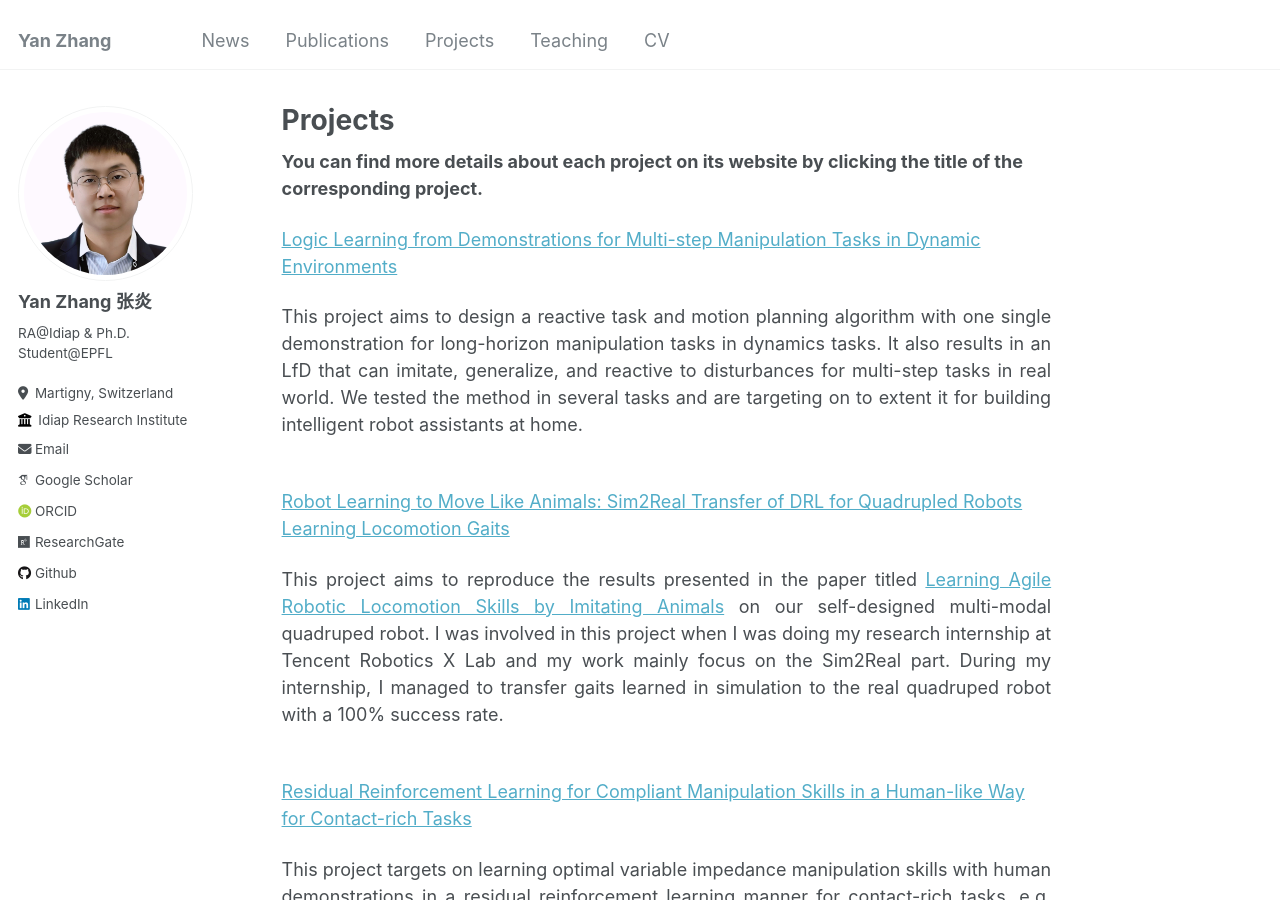
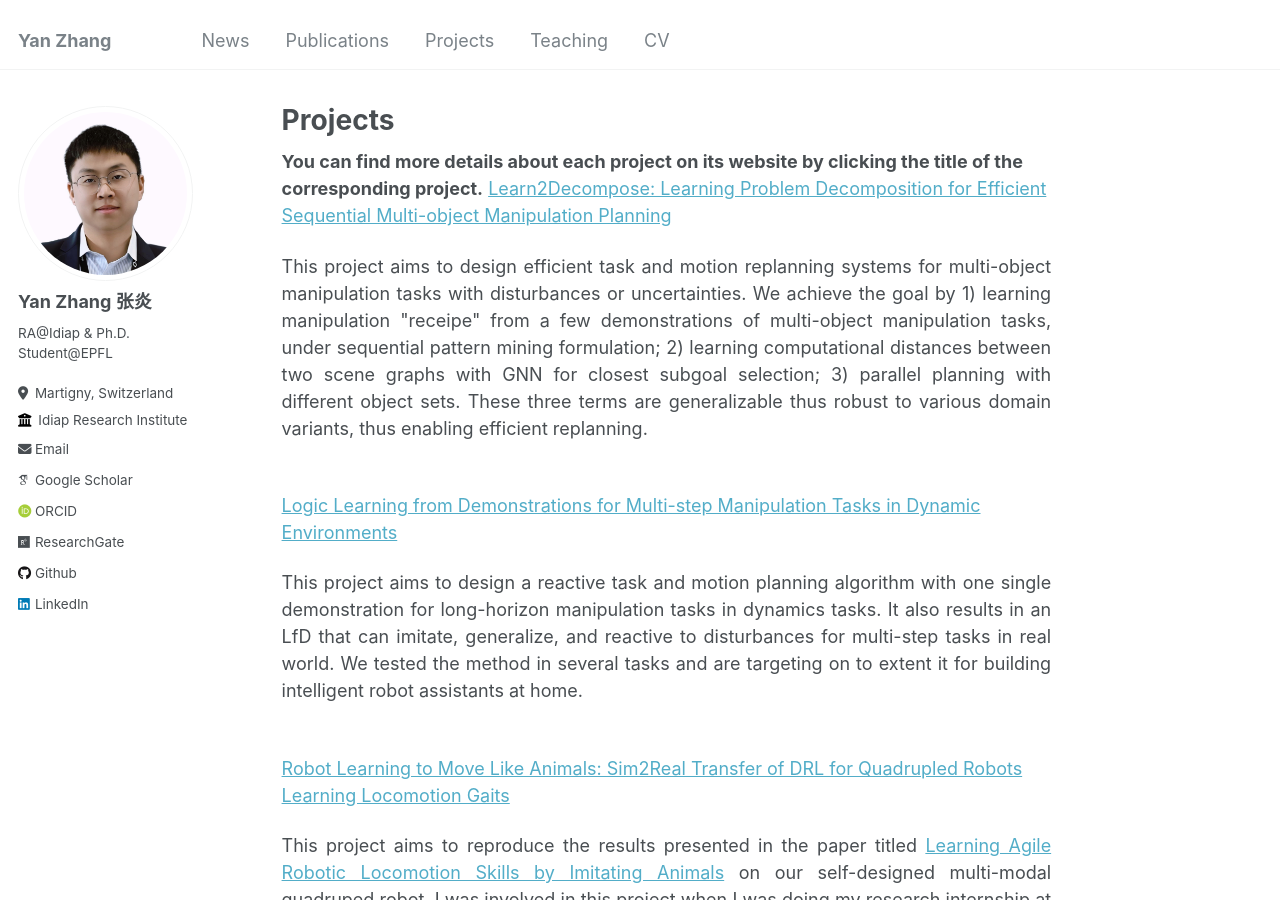
Before and after one commit to ollieyzhang/ollieyzhang.github.io, a Jekyll site: the page built from _pages/projects.md, in a window 1280 px wide and 900 px high. Built offline with Jekyll 4.4.1, drawn with Linux system fonts in a browser that asks for light colours; some web fonts are replaced.

Commit message:
[feat] update Learn2Decompose paper

```diff
--- a/_pages/projects.md
+++ b/_pages/projects.md
@@ -5,6 +5,12 @@ permalink: /projects/
 author_profile: true
 ---
 **You can find more details about each project on its website by clicking the title of the corresponding project.**
+[Learn2Decompose: Learning Problem Decomposition for Efficient Sequential Multi-object Manipulation Planning](https://sites.google.com/view/logic-lfd/)
+
+<div style="text-align:justify;">
+This project aims to design efficient task and motion replanning systems for multi-object manipulation tasks with disturbances or uncertainties. We achieve the goal by 1) learning manipulation "receipe" from a few demonstrations of multi-object manipulation tasks, under sequential pattern mining formulation; 2) learning computational distances between two scene graphs with GNN for closest subgoal selection; 3) parallel planning with different object sets. These three terms are generalizable thus robust to various domain variants, thus enabling efficient replanning.
+</div>
+<br/>
 
 [Logic Learning from Demonstrations for Multi-step Manipulation Tasks in Dynamic Environments](https://sites.google.com/view/logic-lfd/)
 
```
Also changed, not shown: _pages/about.md (+3 -2 lines).
